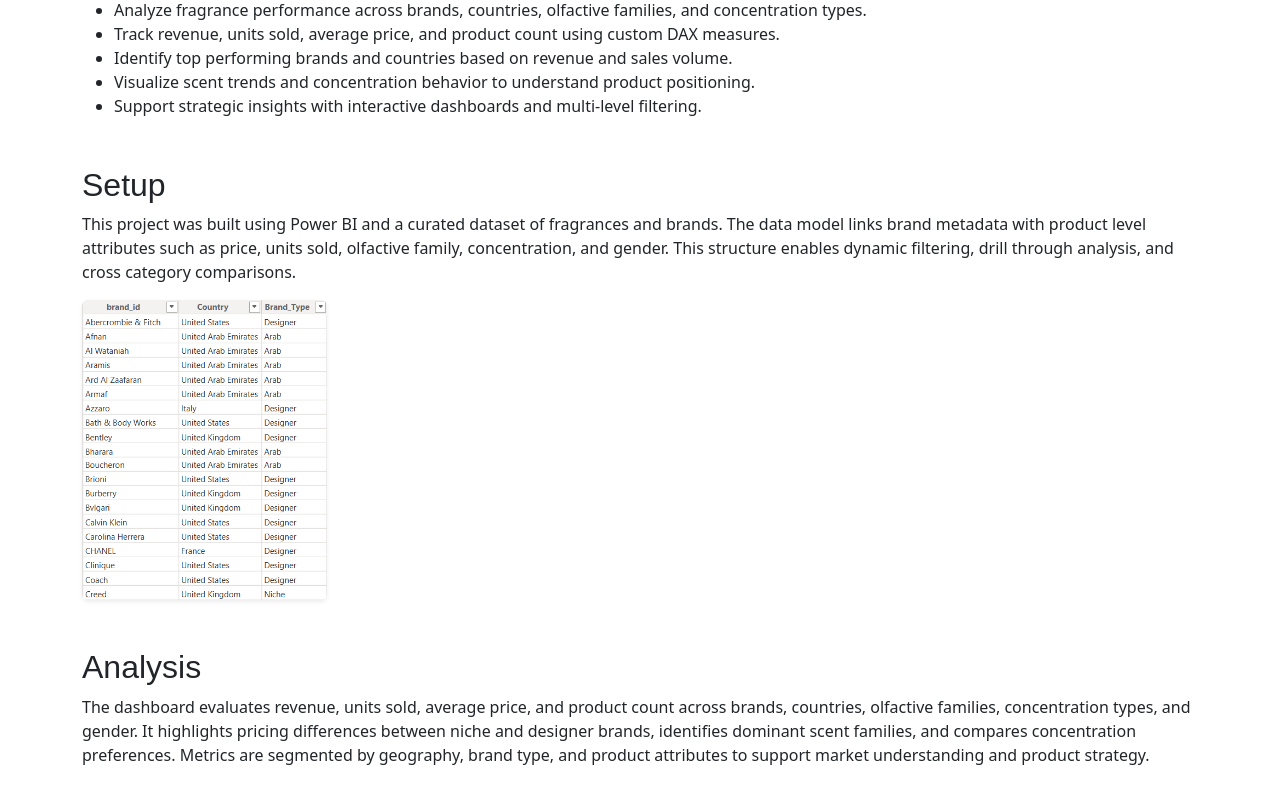
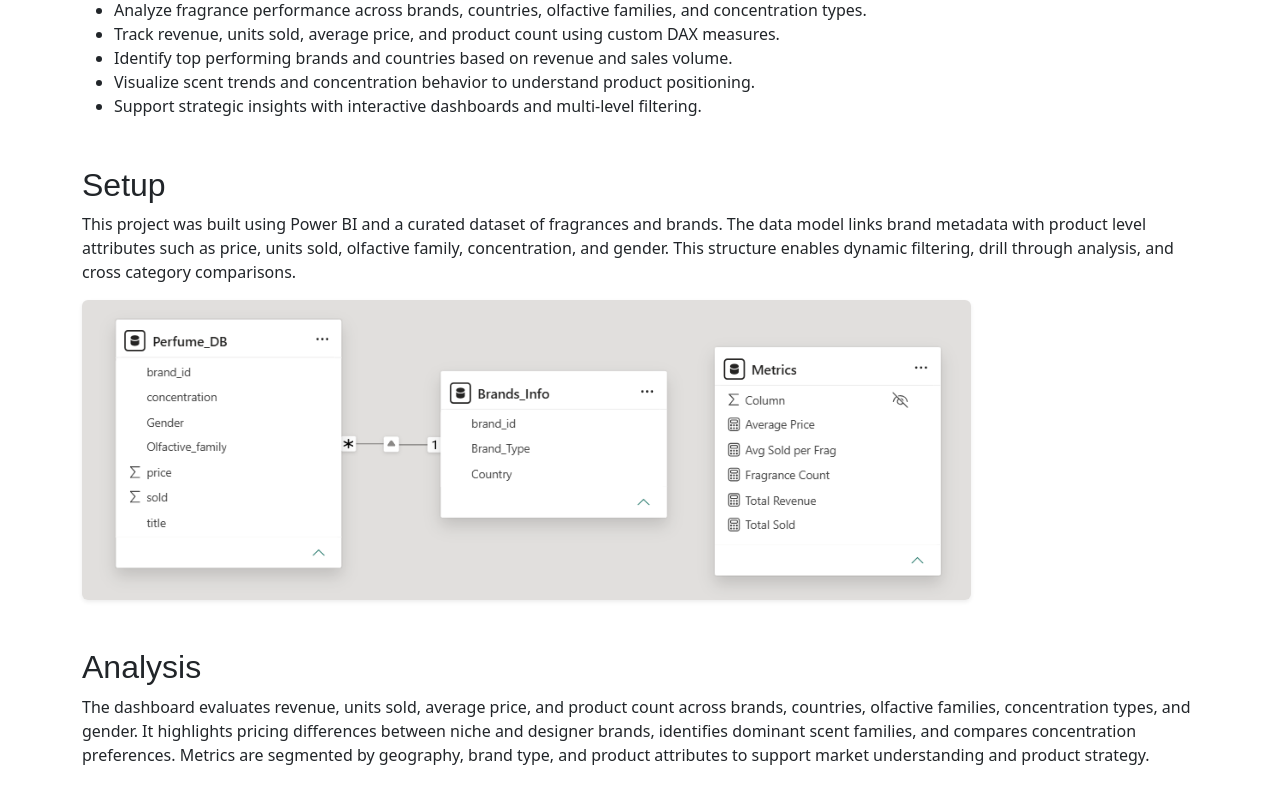
Before and after one commit to felipemora69/dataPortfolio, a React (Create React App) app: page /fragrancedb in a window 1280 px wide. Shown: the part 425-1222 px from the top of the page. Built offline with nearby package versions, Linux system fonts and the light colour scheme; a web font is replaced by a local one.

Commit message:
Add the correct image of the setup section

```diff
--- a/src/FragranceDB.jsx
+++ b/src/FragranceDB.jsx
@@ -42,7 +42,7 @@
           </p>
           <div className="mb-3">
             <img
-              src="/images/frag6.png"
+              src="/images/frag7.png"
               alt="Project Setup"
               className="img-fluid rounded shadow-sm"
               style={{ maxHeight: "300px", objectFit: "cover" }}
```
